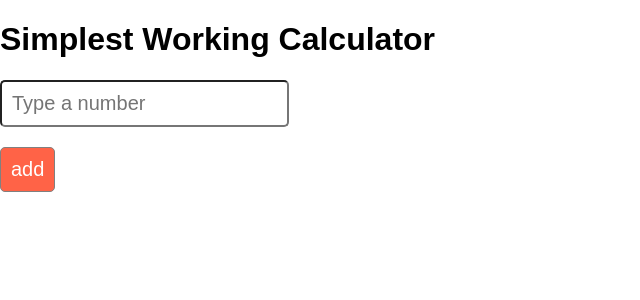
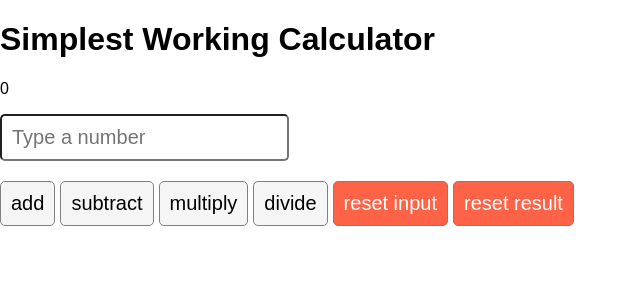
Before and after one commit to MariGsp/react-basics, a React (Create React App) app: page / in a window 1280 px wide. Shown: the top 300 px of the page, without its empty margins (0-640 px from the left). Built offline with nearby package versions, Linux system fonts and the light colour scheme.

Commit message:
Complete app

```diff
--- a/src/App.jsx
+++ b/src/App.jsx
@@ -1,3 +1,4 @@
+/* eslint-disable no-shadow */
 import { useRef, useState } from 'react';
 import './App.css';
 
@@ -12,23 +13,28 @@ const App = () => {
   }
 
   function minus(e) {
-  	// Add the code for the minus function
+    e.preventDefault();
+    setResult((result) => result - Number(inputRef.current.value));
   }
 
   function times(e) {
-    // Add the code for the plus function
+    e.preventDefault();
+    setResult((result) => result * Number(inputRef.current.value));
   }
 
   function divide(e) {
-    // Add the code for the divide function
+    e.preventDefault();
+    setResult((result) => result / Number(inputRef.current.value));
   }
 
   function resetInput(e) {
-    // Add the code for the resetInput function
+    e.preventDefault();
+    inputRef.current.value = 0;
   }
 
   function resetResult(e) {
-  	// Add the code for the resetResult function
+    e.preventDefault();
+    setResult(0);
   }
 
   return (
@@ -38,7 +44,7 @@ const App = () => {
       </div>
       <form>
         <p ref={resultRef}>
-          {/* add the value of the current total */}
+          {result}
         </p>
         <input
           pattern="[0-9]"
@@ -47,11 +53,11 @@ const App = () => {
           placeholder="Type a number"
         />
         <button onClick={plus} type="button">add</button>
-        {/* Add the subtract button */}
-        {/* Add the multiply button */}
-        {/* Add the divide button */}
-        {/* Add the resetInput button */}
-        {/* Add the resetResult button */}
+        <button onClick={minus} type="button">subtract</button>
+        <button onClick={times} type="button">multiply</button>
+        <button onClick={divide} type="button">divide</button>
+        <button onClick={resetInput} type="button">reset input</button>
+        <button onClick={resetResult} type="button">reset result</button>
       </form>
     </div>
   );
```
